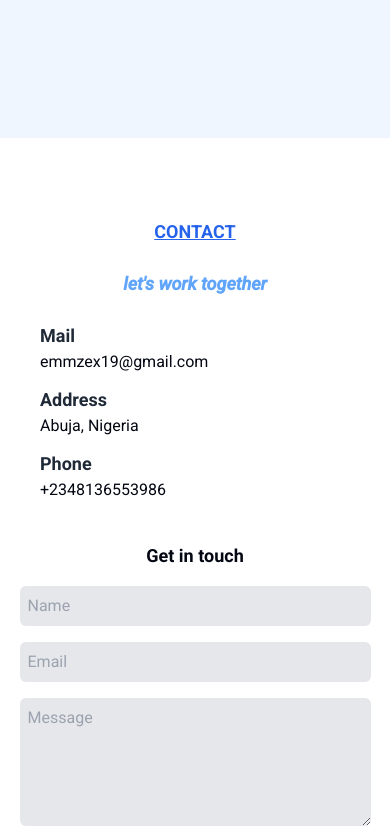
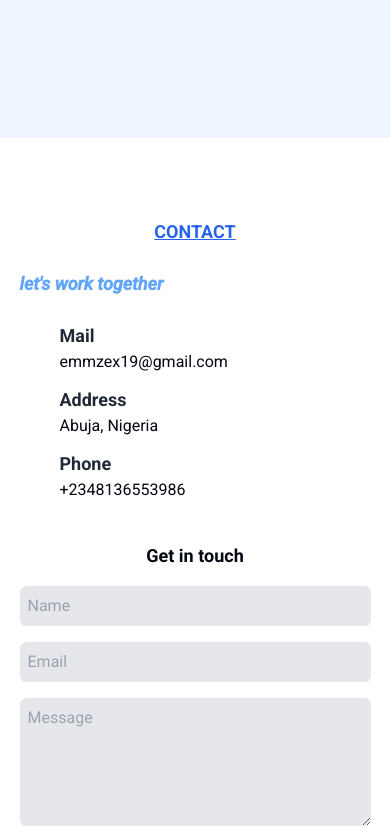
Before and after one commit to Emiraell/my_portfolio, a React (Vite) app: page / in a window 390 px wide. Shown: the part 5420-6259 px from the top of the page. Built offline with nearby package versions, Linux system fonts and the light colour scheme.

Commit message:
add: single project component

```diff
--- a/src/components/NavBar.tsx
+++ b/src/components/NavBar.tsx
@@ -38,7 +38,7 @@ export default function NavBar({
           {navList.map((list) => (
             <ListItem key={list.id}>
               <a href={`#${list.id}`}>
-                <Tooltip title={list.name}>
+                <Tooltip title={list.name} placement="right">
                   <ListItemText id={`#${list.id}`} primary={list.name} />
                 </Tooltip>
               </a>
--- a/src/pages/sections/contact/Contact.tsx
+++ b/src/pages/sections/contact/Contact.tsx
@@ -2,18 +2,21 @@ import ContactForm from "./Form";
 
 export default function Contact() {
   return (
-    <div className="text-center py-20" id="contact bg-gray-50">
+    <div
+      className="text-center py-20 lg:w-96 m-auto lg:m-0 md:w-[70%] w-[90%]"
+      id="contact bg-gray-50"
+    >
       <div>
         <p className="text-blue-600 uppercase font-bold underline text-lg pb-6">
           Contact
         </p>
       </div>
-      <div className=" lg:flex justify-around  items-center">
-        <div className="">
-          <p className=" font-semibold text-lg md:text-xl  lg:block pb-6 italic text-blue-400 ">
+      <div className=" lg:flex justify-around items-center">
+        <div className=" text-start">
+          <p className=" font-semibold text-lg md:text-xl lg:block pb-6 italic text-blue-400 ">
             let's work together
           </p>
-          <div className=" text-start mx-10 md:mx-0">
+          <div className="mx-10 md:mx-0">
             <div>
               <p className=" font-semibold text-lg text-gray-800">Mail</p>
               <span>emmzex19@gmail.com</span>
--- a/src/pages/sections/contact/Form.tsx
+++ b/src/pages/sections/contact/Form.tsx
@@ -7,7 +7,7 @@ export default function ContactForm() {
   const schema = yup.object().shape({
     name: yup.string().min(3).max(20).required(),
     email: yup.string().email().required(),
-    message: yup.string().min(10).max(100).required(),
+    message: yup.string().min(3).max(100).required(),
   });
   const {
     register,
@@ -27,18 +27,16 @@ export default function ContactForm() {
 
     emailjs
       .send(serviceId, templateId, messageParams, my_key)
-      .then((res) => {
+      .then(() => {
         reset();
+        alert(`Message sent successfully`);
       })
-      .catch((err) => {
-        console.log("error in sending", err);
+      .catch(() => {
+        alert(`unable to send message, please try again`);
       });
   };
   return (
-    <form
-      className="flex-col gap-4 w-[90%] lg:w-96 m-auto lg:flex"
-      onSubmit={handleSubmit(submit)}
-    >
+    <form onSubmit={handleSubmit(submit)}>
       <p className="text-lg mt-10 font-bold lg:hidden">Get in touch</p>
       <div className="relative mt-4">
         <input
--- a/src/pages/sections/projects/Projects.tsx
+++ b/src/pages/sections/projects/Projects.tsx
@@ -3,7 +3,7 @@ import todo from "../../../assets/projects/todo_image.png";
 import e_commerce from "../../../assets/projects/e_commerce_image.png";
 import church from "../../../assets/projects/church_image.png";
 import movie from "../../../assets/projects/movie_image.png";
-import ProjectSlider from "./Slider";
+import SingleProject from "./SingleProject";
 
 export interface Project {
   title: string;
@@ -59,7 +59,7 @@ export default function Projects() {
     <div className="py-20 text-center text-lg bg-blue-50" id="project">
       <p className="text-blue-600 uppercase font-bold underline">Projects</p>
       <div>
-        <ProjectSlider projects={projects} />
+        <SingleProject projects={projects} />
       </div>
     </div>
   );
--- a/src/pages/sections/projects/Slider.tsx
+++ b/src/pages/sections/projects/SingleProject.tsx
@@ -5,7 +5,7 @@ import { Button, ButtonGroup, Typography } from "@mui/material";
 interface SliderProps {
   projects: Project[];
 }
-export default function ProjectSlider({ projects }: SliderProps) {
+export default function SingleProject({ projects }: SliderProps) {
   return (
     <div className="mx-4 my-5 ">
       {projects?.map((project: Project) => (
```
